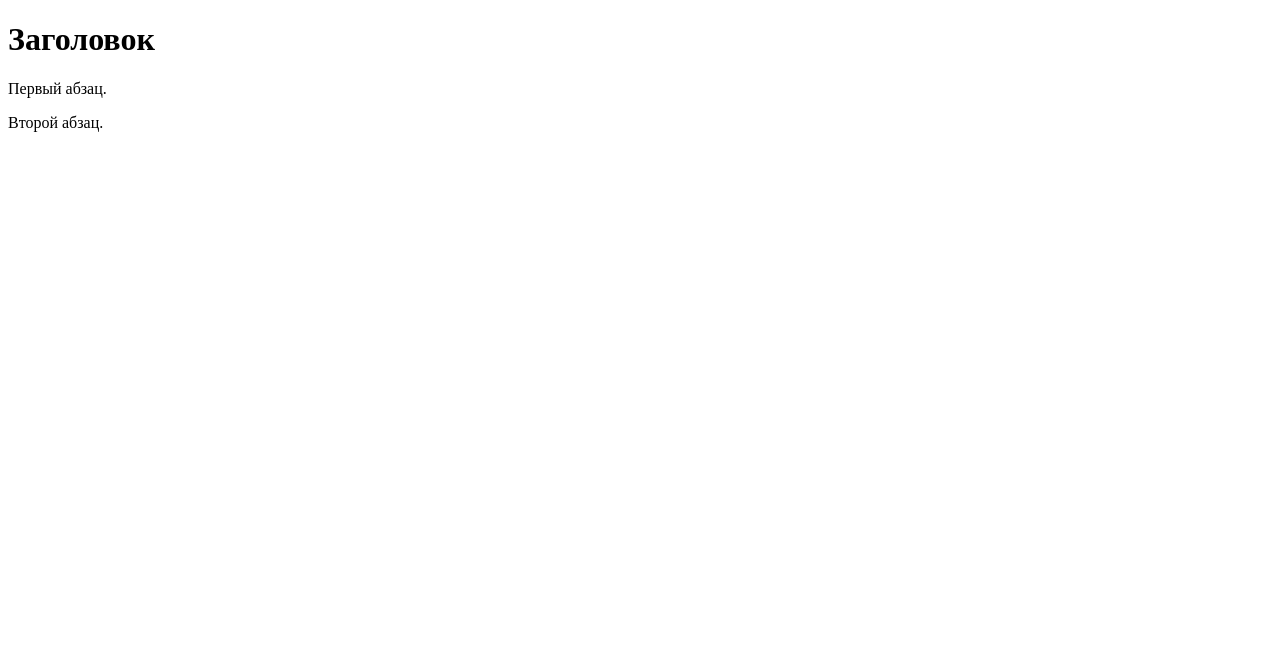
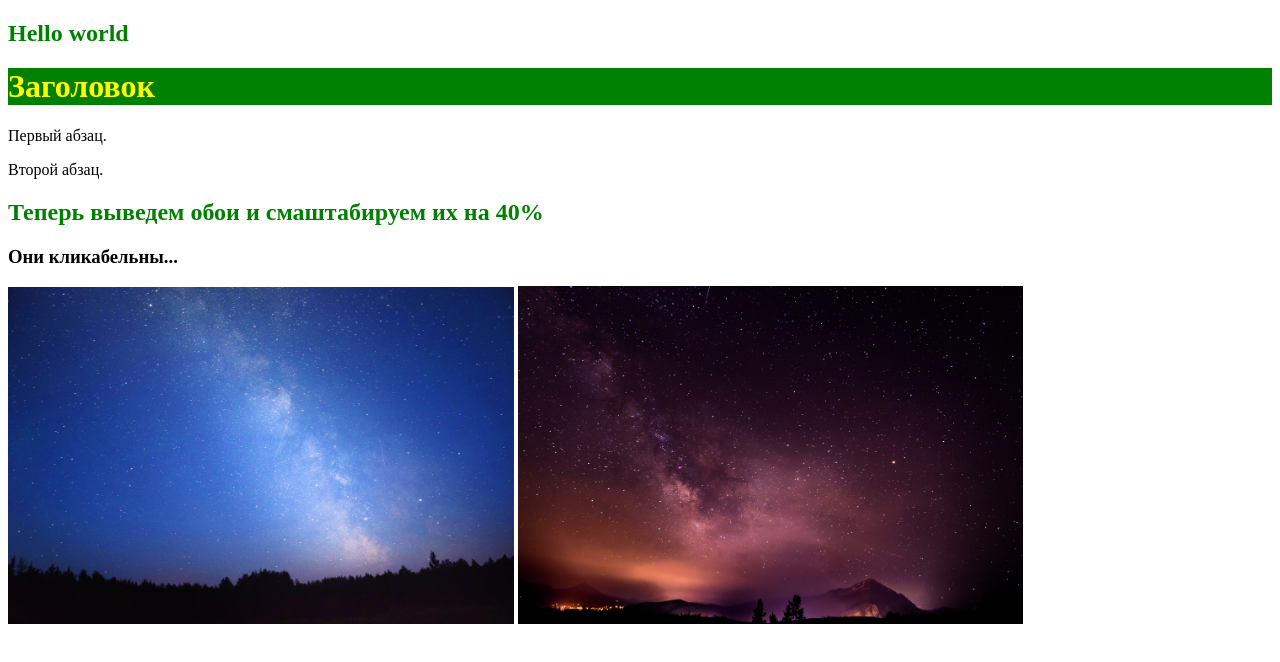
Before and after one commit to fle4er/front_course_1, a plain HTML site: page index.html in a window 1280 px wide. Drawn offline with Linux system fonts and the light colour scheme.

Commit message:
adding resouces

```diff
--- a/index.html
+++ b/index.html
@@ -4,13 +4,23 @@
 <head>
 	<meta http-equiv="Content-Type" content="text/html; charset=utf-8">
 	<title>Пример веб-страницы</title>
+	<link rel="stylesheet" href="styles.css">
 </head>
 
 <body>
+
+	<h2>Hello world</h2>
+
 	<h1>Заголовок</h1>
 	<!-- Комментарий -->
 	<p>Первый абзац.</p>
 	<p>Второй абзац.</p>
+
+	<h2>Теперь выведем обои и смаштабируем их на 40%</h2>
+	<h3>Они кликабельны...</h3>
+	<a href="./resources/wallpaper1.jpg"><img src="./resources/wallpaper1.jpg" alt="обоина 1" width="40%"></a>
+	<a href="./resources/wallpaper2.jpg"><img src="./resources/wallpaper2.jpg" alt="обоина 2" width="40%"></a>
+
 </body>
 
 </html>
--- a/styles.css
+++ b/styles.css
@@ -2,3 +2,7 @@ h1 {
 	color: yellow;
 	background-color: green;
 }
+
+h2 {
+	color: green;
+}
```
Also changed, not shown: resources/wallpaper1.jpg (added), resources/wallpaper2.jpg (added).
